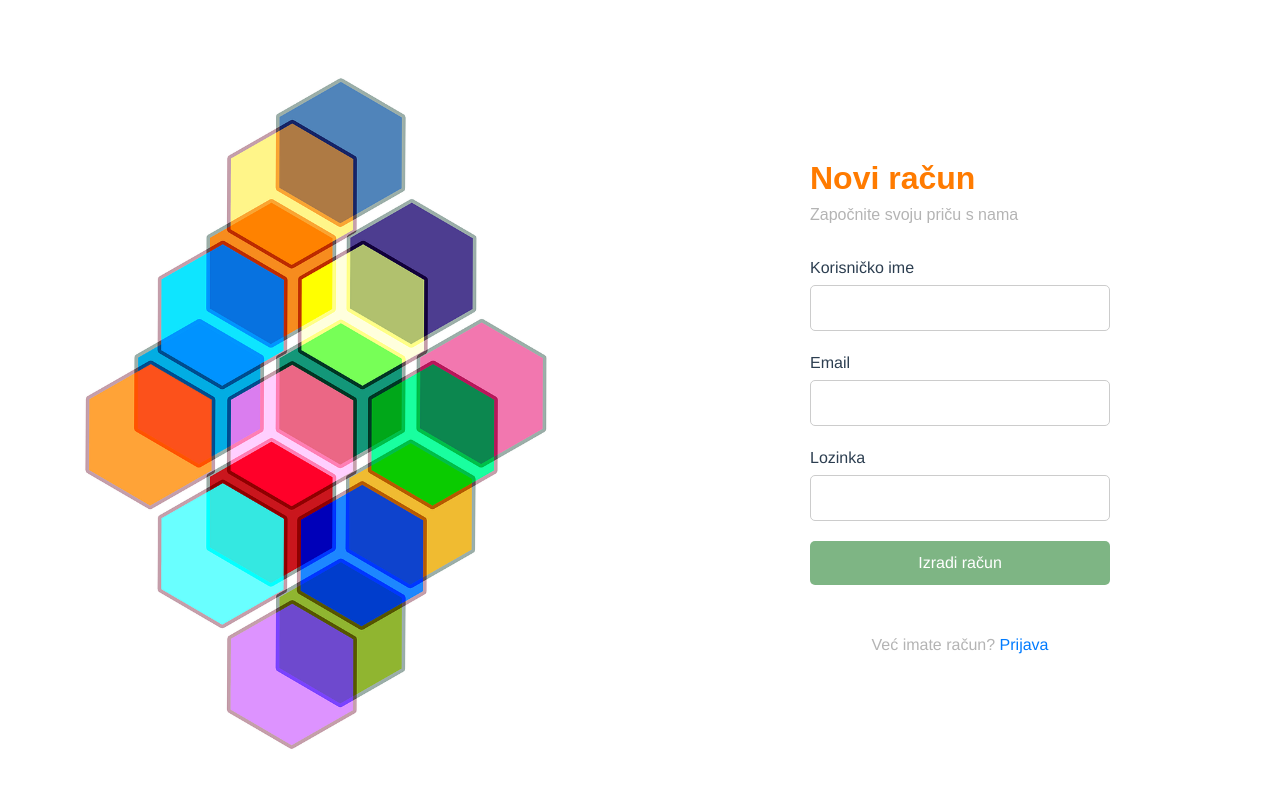
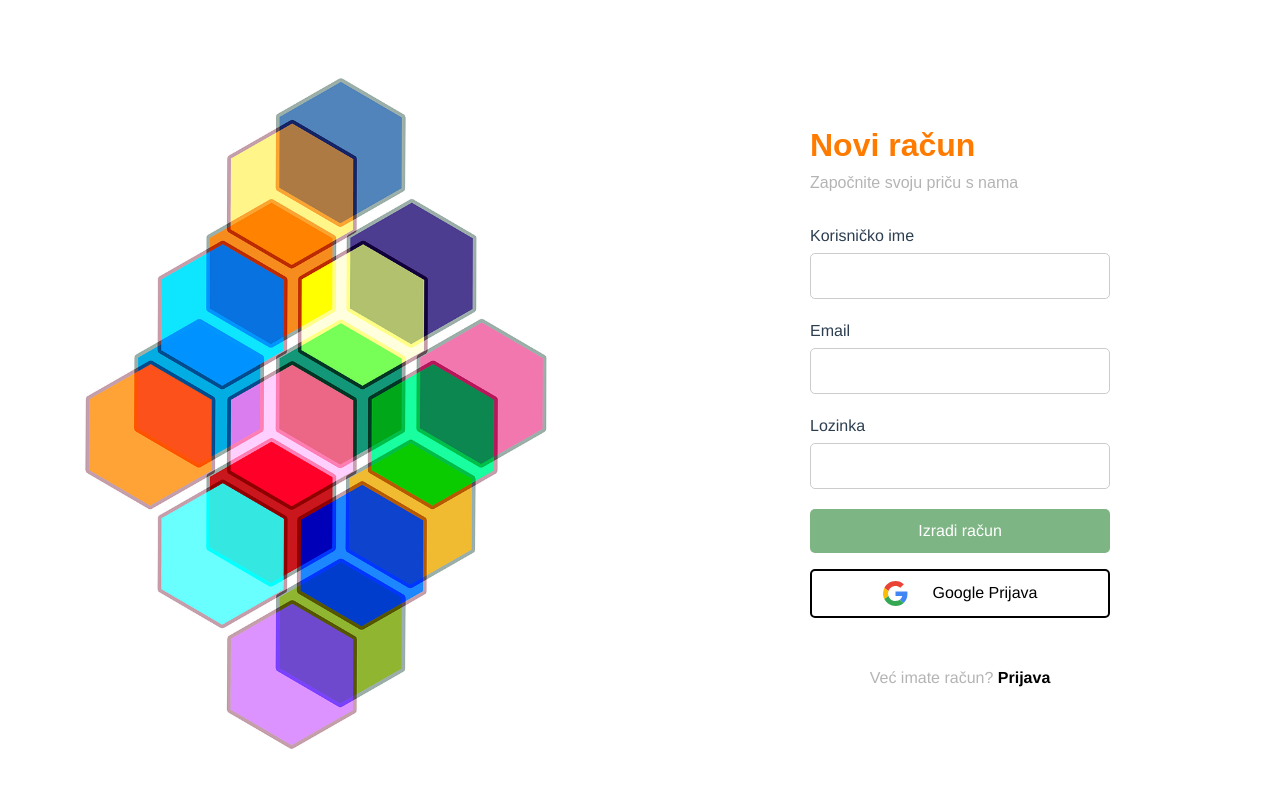
Before and after one commit to petarally/CROwdfunding, a Vue app: page /signup in a window 1280 px wide. Shown: the top 788 px of the page. Built offline with nearby package versions, Linux system fonts and the light colour scheme.

Commit message:
Dodan Google button za prijavu i registraciju, aplikacija je povezana s Firebase backendom

```diff
--- a/package.json
+++ b/package.json
@@ -8,6 +8,7 @@
   },
   "dependencies": {
     "core-js": "^3.8.3",
+    "firebase": "^10.12.3",
     "vue": "^3.2.13",
     "vue-router": "^4.0.3"
   },
--- /dev/null
+++ b/src/firebase.js
@@ -0,0 +1,14 @@
+import { initializeApp } from "firebase/app";
+
+const firebaseConfig = {
+  apiKey: "AIzaSyCYz9p_OFzW-y2v4RrhN_lGbvjvoCsYJC0",
+  authDomain: "crowdfunding-44df5.firebaseapp.com",
+  projectId: "crowdfunding-44df5",
+  storageBucket: "crowdfunding-44df5.appspot.com",
+  messagingSenderId: "96077735636",
+  appId: "1:96077735636:web:b519c42a71e299f23efd41"
+};
+
+const firebaseApp = initializeApp(firebaseConfig);
+
+export default firebaseApp;
--- a/src/router/index.js
+++ b/src/router/index.js
@@ -1,4 +1,5 @@
 import { createRouter, createWebHistory } from 'vue-router'
+import { getAuth, onAuthStateChanged } from 'firebase/auth';
 import HomeView from '../views/HomeView.vue'
 
 const routes = [
@@ -20,7 +21,10 @@ const routes = [
   {
     path: '/main',
     name: 'MainView',
-    component: () => import(/* webpackChunkName: "about" */ '../views/MainView.vue')
+    component: () => import(/* webpackChunkName: "about" */ '../views/MainView.vue'),
+    meta: {
+      requiresAuth: true
+    }
   }
 ]
 
--- a/src/views/LoginView.vue
+++ b/src/views/LoginView.vue
@@ -19,19 +19,46 @@
           <input type="password" id="password" name="password" required>
         </div>
         <button type="submit">Prijava</button>
+        <button @click="googleSignIn" class="google-prijava">
+            <div class="gsi-material-button-icon">
+        <svg version="1.1" xmlns="http://www.w3.org/2000/svg" viewBox="0 0 48 48" xmlns:xlink="http://www.w3.org/1999/xlink" style="display: block;">
+        <path fill="#EA4335" d="M24 9.5c3.54 0 6.71 1.22 9.21 3.6l6.85-6.85C35.9 2.38 30.47 0 24 0 14.62 0 6.51 5.38 2.56 13.22l7.98 6.19C12.43 13.72 17.74 9.5 24 9.5z"></path>
+        <path fill="#4285F4" d="M46.98 24.55c0-1.57-.15-3.09-.38-4.55H24v9.02h12.94c-.58 2.96-2.26 5.48-4.78 7.18l7.73 6c4.51-4.18 7.09-10.36 7.09-17.65z"></path>
+        <path fill="#FBBC05" d="M10.53 28.59c-.48-1.45-.76-2.99-.76-4.59s.27-3.14.76-4.59l-7.98-6.19C.92 16.46 0 20.12 0 24c0 3.88.92 7.54 2.56 10.78l7.97-6.19z"></path>
+        <path fill="#34A853" d="M24 48c6.48 0 11.93-2.13 15.89-5.81l-7.73-6c-2.15 1.45-4.92 2.3-8.16 2.3-6.26 0-11.57-4.22-13.47-9.91l-7.98 6.19C6.51 42.62 14.62 48 24 48z"></path>
+        <path fill="none" d="M0 0h48v48H0z"></path>
+      </svg>
+    </div>
+        Google Prijava</button>
       </form>
     </div>
   </div>
 </template>
 
 <script>
+import firebaseApp from '@/firebase.js';
+import { getAuth, GoogleAuthProvider, signInWithPopup } from 'firebase/auth';
+
 export default {
-  name: 'SignUpView',
+  name: 'LoginView',
   computed: {
     backgroundImageStyle() {
       return {
         backgroundImage: `url(${require('../assets/login.png')})`
       };
+    }
+  },
+  methods: {
+    googleSignIn() {
+      const auth = getAuth(firebaseApp);
+      const provider = new GoogleAuthProvider();
+      signInWithPopup(auth, provider)
+        .then(() => {
+          this.$router.push({ name: 'MainView' });
+        })
+        .catch((error) => {
+          console.error("Sign-in error", error);
+        });
     }
   }
 }
@@ -131,4 +158,32 @@ button {
 button:hover {
   background-color: #49704e;
 }
+
+.google-prijava {
+  background-color: white;
+  color: black;
+  margin-top: 1rem;
+  border: 2px black solid;
+  display: flex;
+  justify-content: center;
+  align-content: center;
+}
+
+.gsi-material-button-icon{
+  display: flex;
+  justify-content: center;
+  align-items: center;
+  width: 25px;
+  height: 25px;
+  border-radius: 50%;
+  background-color: white;
+  margin-right: 25px;
+}
+
+.google-prijava:hover {
+  background: white;
+  color: #49704e;
+  font-weight: bold;
+  border: 2px #49704e solid;
+}
 </style>
--- a/src/views/SignUpView.vue
+++ b/src/views/SignUpView.vue
@@ -3,22 +3,33 @@
     <div class="left-side" :style="backgroundImageStyle">
     </div>
      <div class="right-side">
-      <form class="signup-form">
+    <form class="signup-form" @submit.prevent="signup">
       <h2>Novi račun</h2>
       <h3>Započnite svoju priču s nama</h3>
       <div class="form-group">
         <label for="username">Korisničko ime</label>
-          <input type="text" id="username" name="username" required>
+        <input type="text" id="username" name="username" v-model="username" required>
       </div>
       <div class="form-group">
         <label for="email">Email</label>
-          <input type="email" id="email" name="email" required>
+        <input type="email" id="email" name="email" v-model="email" required>
       </div>
       <div class="form-group">
         <label for="password">Lozinka</label>
-          <input type="password" id="password" name="password" required>
+        <input type="password" id="password" name="password" v-model="password" required>
       </div>
       <button type="submit">Izradi račun</button>
+      <button @click="googleSignIn" class="google-prijava">
+            <div class="gsi-material-button-icon">
+      <svg version="1.1" xmlns="http://www.w3.org/2000/svg" viewBox="0 0 48 48" xmlns:xlink="http://www.w3.org/1999/xlink" style="display: block;">
+        <path fill="#EA4335" d="M24 9.5c3.54 0 6.71 1.22 9.21 3.6l6.85-6.85C35.9 2.38 30.47 0 24 0 14.62 0 6.51 5.38 2.56 13.22l7.98 6.19C12.43 13.72 17.74 9.5 24 9.5z"></path>
+        <path fill="#4285F4" d="M46.98 24.55c0-1.57-.15-3.09-.38-4.55H24v9.02h12.94c-.58 2.96-2.26 5.48-4.78 7.18l7.73 6c4.51-4.18 7.09-10.36 7.09-17.65z"></path>
+        <path fill="#FBBC05" d="M10.53 28.59c-.48-1.45-.76-2.99-.76-4.59s.27-3.14.76-4.59l-7.98-6.19C.92 16.46 0 20.12 0 24c0 3.88.92 7.54 2.56 10.78l7.97-6.19z"></path>
+        <path fill="#34A853" d="M24 48c6.48 0 11.93-2.13 15.89-5.81l-7.73-6c-2.15 1.45-4.92 2.3-8.16 2.3-6.26 0-11.57-4.22-13.47-9.91l-7.98 6.19C6.51 42.62 14.62 48 24 48z"></path>
+        <path fill="none" d="M0 0h48v48H0z"></path>
+      </svg>
+    </div>
+        Google Prijava</button>
     </form>
     <p id="prijava">Već imate račun? <a href="login">Prijava</a></p>
     </div>
@@ -26,6 +37,9 @@
 </template>
 
 <script>
+import { getAuth, createUserWithEmailAndPassword, signInWithPopup, GoogleAuthProvider} from 'firebase/auth';
+import firebaseApp from '@/firebase.js';
+
 export default {
   name: 'SignUpView',
   computed: {
@@ -34,11 +48,42 @@ export default {
         backgroundImage: `url(${require('../assets/login.png')})`
       };
     }
+  },
+  data() {
+    return {
+      email: '',
+      password: '',
+      username: ''
+    };
+  },
+  methods: {
+      async googleSignIn() {
+      const auth = getAuth(firebaseApp);
+      const provider = new GoogleAuthProvider();
+      try {
+        const result = await signInWithPopup(auth, provider);
+        this.$router.push('/main');
+      } catch (error) {
+        console.error('Google sign-in error:', error);
+      }
+    },
+    async signup() {
+      const auth = getAuth(firebaseApp);
+      try {
+        const userCredential = await createUserWithEmailAndPassword(auth, this.email, this.password);
+        console.log('User created:', userCredential.user);
+        alert(`User "${this.username}" is successfully registered.`);
+        this.$router.push({ name: 'MainView' });
+      } catch (error) {
+        console.error('Signup error:', error.message);
+      }
+    }
   }
 }
 </script>
 
 <style scoped>
+
 
 @media (max-width: 768px) {
   .signup-container {
@@ -78,6 +123,12 @@ export default {
   margin-top: 1rem;
   font-size: 1rem;
   color: #B4B4B4;
+}
+
+#prijava a {
+  color: black;
+  text-decoration: none;
+  font-weight: bold;
 }
 
 .right-side{
@@ -142,4 +193,33 @@ button {
 button:hover {
   background-color: #49704e;
 }
+
+.google-prijava {
+  background-color: white;
+  color: black;
+  margin-top: 1rem;
+  border: 2px black solid;
+  display: flex;
+  justify-content: center;
+  align-content: center;
+}
+
+.gsi-material-button-icon{
+  display: flex;
+  justify-content: center;
+  align-items: center;
+  width: 25px;
+  height: 25px;
+  border-radius: 50%;
+  background-color: white;
+  margin-right: 25px;
+}
+
+.google-prijava:hover {
+  background: white;
+  color: #49704e;
+  font-weight: bold;
+  border: 2px #49704e solid;
+}
+
 </style>
```
Also changed, not shown: 1 other file (tests, documents, lock files or other folders). Lines whose indentation alone changed are shown as unchanged.
